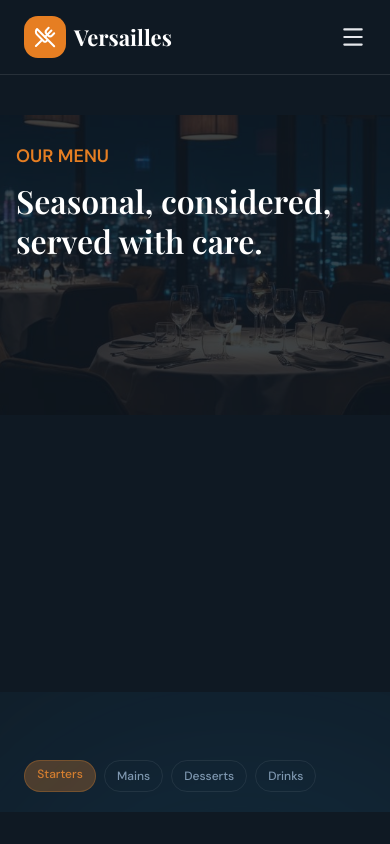
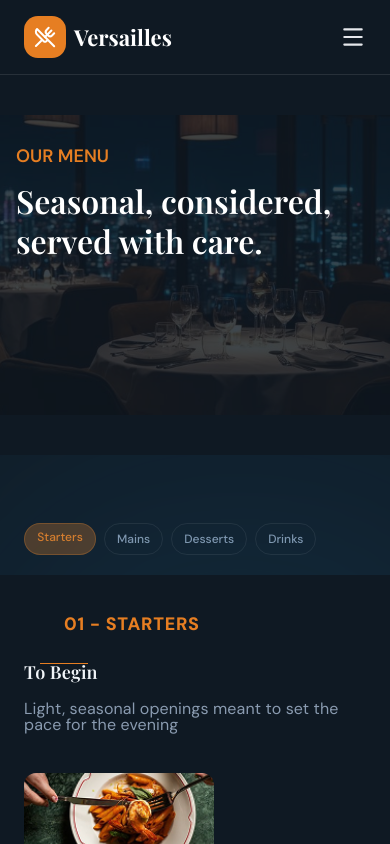
Before and after one commit to Mahdhe/restaurant_management_system_frontend, a React (Vite) app: page / in a window 390 px wide. Shown: the top 844 px of the page. Built offline with nearby package versions, Linux system fonts and the light colour scheme.

Commit message:
remove unwanted lines and fix responsive hero  part

```diff
--- a/src/components/menu/Desserts.jsx
+++ b/src/components/menu/Desserts.jsx
@@ -1,4 +1,4 @@
-import React from "react";
+
 
 function OrangeLine(){
     return (
--- a/src/components/menu/Drinks.jsx
+++ b/src/components/menu/Drinks.jsx
@@ -1,4 +1,3 @@
-import React from "react";
 
 function OrangeLine(){
     return (
--- a/src/components/menu/Herosection.jsx
+++ b/src/components/menu/Herosection.jsx
@@ -1,11 +1,11 @@
-import React from "react";
+
 
 function Herosection(){
     return(
         <section
         className="
         w-full
-        min-h-[617px]
+        h-auto
         px:6
         md:px-10
          lg:px-[120px]
--- a/src/components/menu/Mains.jsx
+++ b/src/components/menu/Mains.jsx
@@ -1,4 +1,4 @@
-import React from "react";
+
 
 function OrangeLine(){
     return (
--- a/src/components/menu/Reserve.jsx
+++ b/src/components/menu/Reserve.jsx
@@ -1,4 +1,4 @@
-import React from "react";
+
 
 function Reserve(){
     return(
--- a/src/components/menu/Starters.jsx
+++ b/src/components/menu/Starters.jsx
@@ -1,4 +1,4 @@
-import React from "react";
+
 
 function OrangeLine(){
     return (
--- a/src/components/menu/Titlesection.jsx
+++ b/src/components/menu/Titlesection.jsx
@@ -1,4 +1,4 @@
-import React from "react";
+
 
 function Titlesection(){
     const categories =["Mains","Desserts","Drinks"];
```
